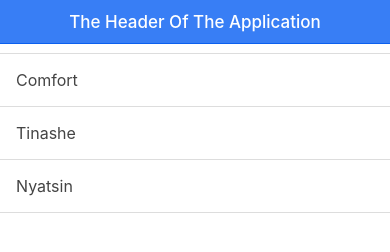
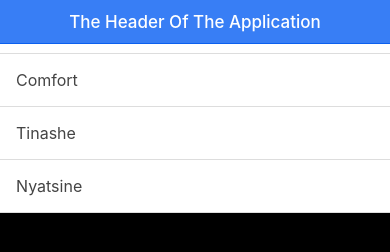
Before and after one commit to Comfie/todo, a website: page challenge.html in a window 390 px wide. Drawn offline with Linux system fonts and the light colour scheme; some packages are replaced by stand-ins of ours; files that its build step writes are made by us from their sources.

Commit message:
Added Background

```diff
--- a/challenge.html
+++ b/challenge.html
@@ -21,7 +21,7 @@
     <!-- your app's js -->
     <script src="www/js/app.js"></script>
   </head>
-  <body ng-app="starter">
+  <body ng-app="starter" bgcolor="black">
 
     <div class="bar bar-header bar-positive">
   <h1 class="title">The Header Of The Application</h1>
@@ -31,8 +31,9 @@
     <li class="item" style="bold">Name<li/>
       <li class="item">Comfort</li>
       <li class="item">Tinashe</li>
-      <li class="item">Nyatsin</li>
+      <li class="item">Nyatsine</li>
 </ul>
+
 
   </body>
 </html>
```
